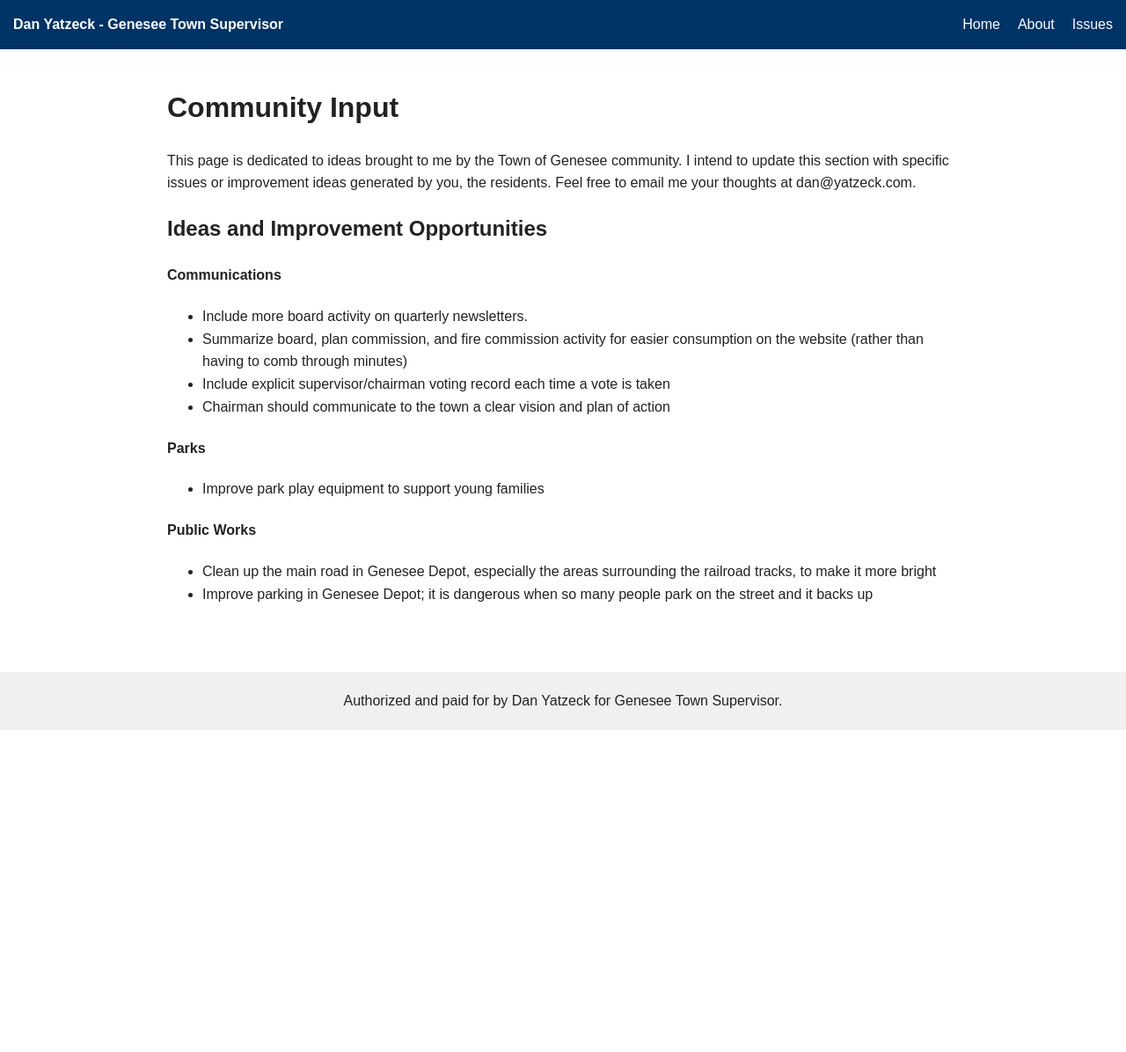
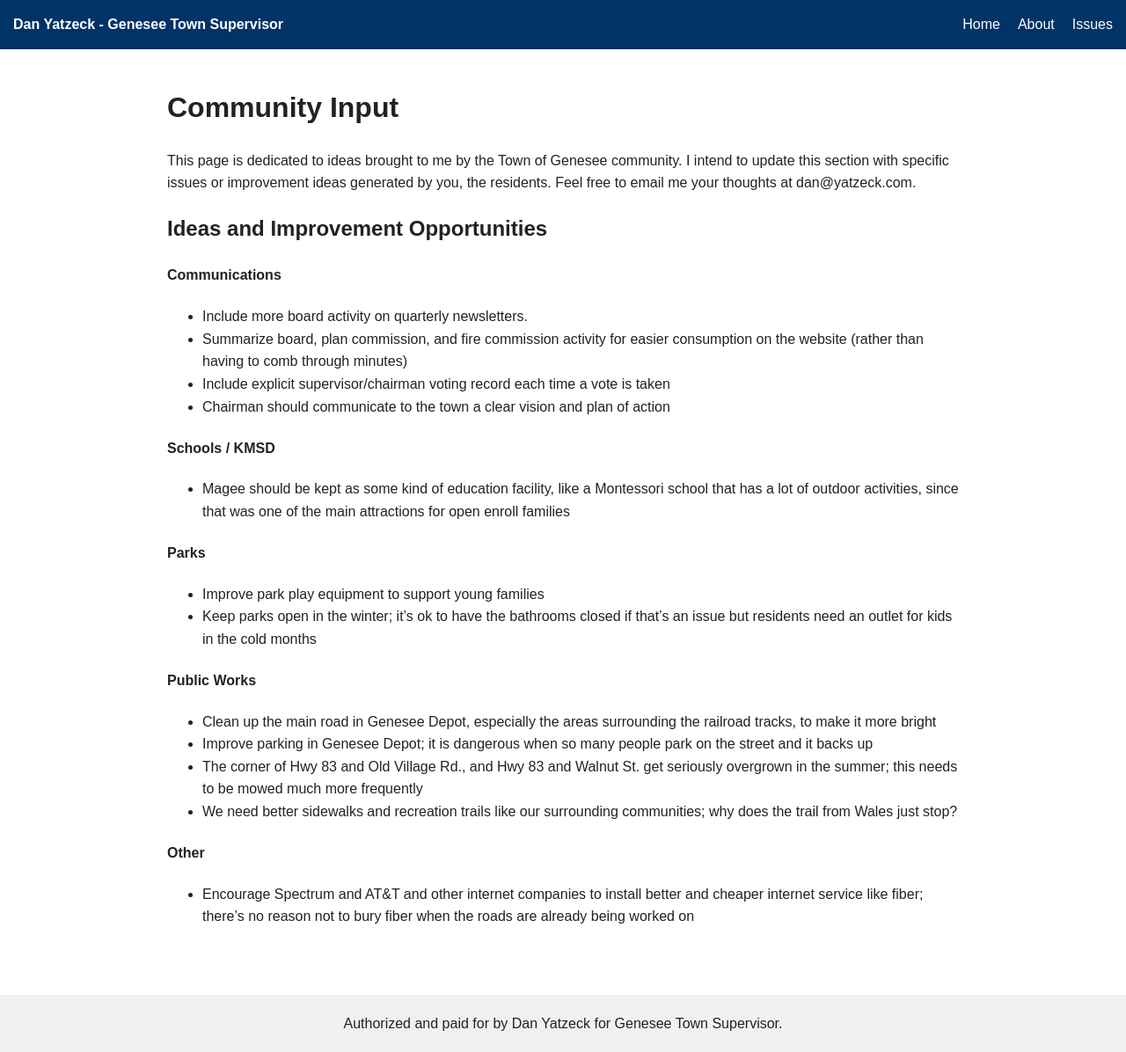
Before and after one commit to danyatzeck/danyatzeck.github.io, a Jekyll site: the page built from communityideas.md, in a window 1280 px wide. Shown: the whole page at 88% size. Built offline with Jekyll 4.4.1, drawn with Linux system fonts in a browser that asks for light colours; our own code applies the rules of GitHub Pages for plain Markdown files; before the commit the page ends 900 px from its top, so only the background shows below that.

Commit message:
ideas updates

```diff
--- a/communityideas.md
+++ b/communityideas.md
@@ -9,9 +9,18 @@ This page is dedicated to ideas brought to me by the Town of Genesee community.
 - Include explicit supervisor/chairman voting record each time a vote is taken
 - Chairman should communicate to the town a clear vision and plan of action
 
+#### Schools / KMSD
+- Magee should be kept as some kind of education facility, like a Montessori school that has a lot of outdoor activities, since that was one of the main attractions for open enroll families
+
 #### Parks
 - Improve park play equipment to support young families
+- Keep parks open in the winter; it's ok to have the bathrooms closed if that's an issue but residents need an outlet for kids in the cold months
 
 #### Public Works
 - Clean up the main road in Genesee Depot, especially the areas surrounding the railroad tracks, to make it more bright
 - Improve parking in Genesee Depot; it is dangerous when so many people park on the street and it backs up
+- The corner of Hwy 83 and Old Village Rd., and Hwy 83 and Walnut St. get seriously overgrown in the summer; this needs to be mowed much more frequently
+- We need better sidewalks and recreation trails like our surrounding communities; why does the trail from Wales just stop?
+
+#### Other
+- Encourage Spectrum and AT&T and other internet companies to install better and cheaper internet service like fiber; there's no reason not to bury fiber when the roads are already being worked on
```
